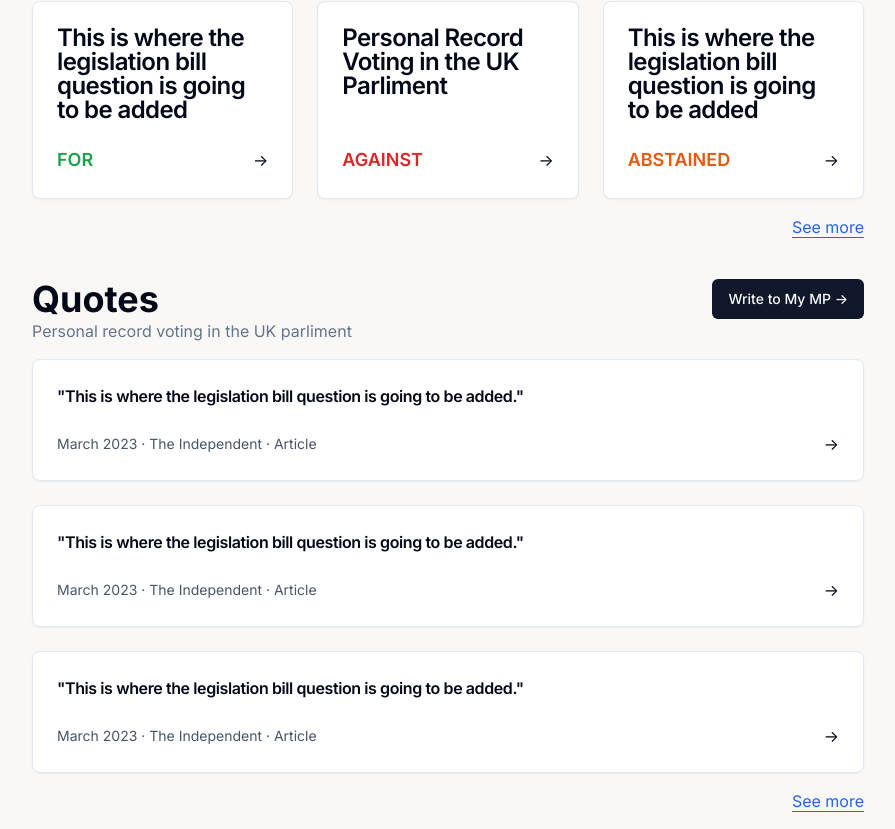
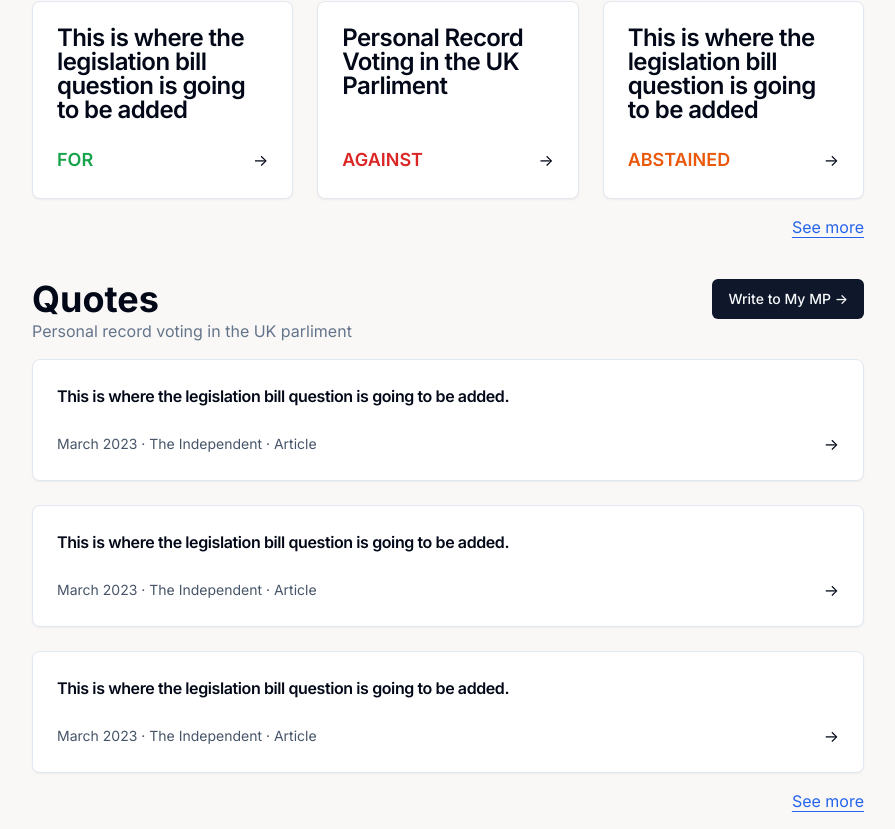
Before and after one commit to moinbukhari/politicians_fyi, a Next.js app: page /profile/1 in a window 1280 px wide. Shown: the part 399-1228 px from the top of the page, without its empty margins (192-1087 px from the left). Built offline with nearby package versions, Linux system fonts and the light colour scheme.

Commit message:
created QuoteItem component

```diff
--- a/app/profile/[id]/page.tsx
+++ b/app/profile/[id]/page.tsx
@@ -1,22 +1,25 @@
+import ProfileQuotes from "@/components/profile-quotes";
 import { Badge } from "@/components/ui/badge";
 import { Button } from "@/components/ui/button";
 import {
   Card,
-  CardContent,
-  CardDescription,
   CardFooter,
   CardHeader,
   CardTitle,
 } from "@/components/ui/card";
 import Image from "next/image";
 import Link from "next/link";
-interface PageProps {
+
+interface IProfilePageProps {
   params: {
     id: number;
   };
 }
-export default function Page({ params }: PageProps) {
+
+export default function Page(props: IProfilePageProps) {
+  const { params } = props;
   const party = "Labour";
+
   return (
     <main className="w-full min-h-screen flex justify-center ">
       <div className=" py-4 flex flex-col gap-10 px-8  justify-center items-center max-w-4xl">
@@ -148,47 +151,7 @@ export default function Page({ params }: PageProps) {
             </div>
             <Button>Write to My MP {"->"}</Button>
           </div>
-          <div className="flex gap-6 flex-wrap ">
-            <Card className="w-full flex flex-col justify-between">
-              <CardHeader>
-                <CardTitle className="text-md">
-                  {`"This is where the legislation bill question is going to be added."`}
-                </CardTitle>
-              </CardHeader>
-              <CardFooter className="flex justify-between">
-                <p className="font-normal text-sm text-slate-600 ">
-                  March 2023 &middot; The Independent &middot; Article
-                </p>
-                <p>{"->"}</p>
-              </CardFooter>
-            </Card>
-            <Card className="w-full flex flex-col justify-between">
-              <CardHeader>
-                <CardTitle className="text-md">
-                  {`"This is where the legislation bill question is going to be added."`}
-                </CardTitle>
-              </CardHeader>
-              <CardFooter className="flex justify-between">
-                <p className="font-normal text-sm text-slate-600 ">
-                  March 2023 &middot; The Independent &middot; Article
-                </p>
-                <p>{"->"}</p>
-              </CardFooter>
-            </Card>
-            <Card className="w-full flex flex-col justify-between">
-              <CardHeader>
-                <CardTitle className="text-md">
-                  {`"This is where the legislation bill question is going to be added."`}
-                </CardTitle>
-              </CardHeader>
-              <CardFooter className="flex justify-between">
-                <p className="font-normal text-sm text-slate-600 ">
-                  March 2023 &middot; The Independent &middot; Article
-                </p>
-                <p>{"->"}</p>
-              </CardFooter>
-            </Card>
-          </div>
+          <ProfileQuotes />
           <Link
             className="absolute bottom-0 right-0 underline underline-offset-4 text-blue-600 hover:text-blue-800 "
             href={""}
--- /dev/null
+++ b/components/profile-quotes/index.tsx
@@ -0,0 +1,45 @@
+import QuoteItem from "./quote-item";
+
+const _quotes = [
+    {
+        title: "This is where the legislation bill question is going to be added.",
+        date: "March 2023",
+        source: "The Independent",
+        type: "Article"
+    },
+    {
+        title: "This is where the legislation bill question is going to be added.",
+        date: "March 2023",
+        source: "The Independent",
+        type: "Article"
+    },
+    {
+        title: "This is where the legislation bill question is going to be added.",
+        date: "March 2023",
+        source: "The Independent",
+        type: "Article"
+    }
+]
+
+interface IProfileQuotesProps {
+    quotes?: Array<{
+        title: string;
+        date: string;
+        source: string;
+        type: string;
+    }>;
+}
+
+export default function ProfileQuotes(props: IProfileQuotesProps) {
+    const { quotes = _quotes } = props;
+    return (
+        <div className="flex gap-6 flex-wrap">
+            {quotes.map((quote, index) => (
+                <QuoteItem
+                    key={index}
+                    quote={quote}
+                />
+            ))}
+        </div>
+    )
+}
--- /dev/null
+++ b/components/profile-quotes/quote-item.tsx
@@ -0,0 +1,35 @@
+import {
+    Card,
+    CardFooter,
+    CardHeader,
+    CardTitle,
+  } from "@/components/ui/card";
+
+interface IQuoteItemProps {
+    quote: {
+        title: string;
+        date: string;
+        source: string;
+        type: string;
+    };
+}
+
+export default function QuoteItem(props: IQuoteItemProps) {
+    const { quote } = props;
+    const { title, date, source, type } = quote;
+    return (
+        <Card className="w-full flex flex-col justify-between">
+            <CardHeader>
+                <CardTitle className="text-md">
+                    {title}
+                </CardTitle>
+            </CardHeader>
+            <CardFooter className="flex justify-between">
+                <p className="font-normal text-sm text-slate-600 ">
+                    {date} &middot; {source} &middot; {type}
+                </p>
+                <p>{"->"}</p>
+            </CardFooter>
+        </Card>
+    )
+}
```
